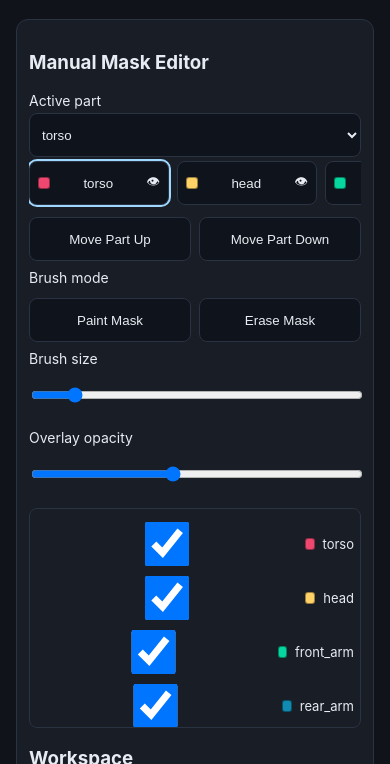
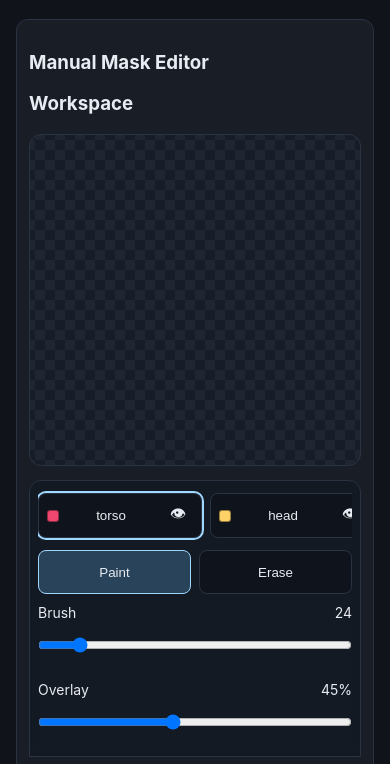
Before and after one commit to Herbachino1776/sprite-rig-lab, a website built with Vite: page index.html in a window 390 px wide. Shown: the part 79-843 px from the top of the page. Built offline with nearby package versions, Linux system fonts and the light colour scheme.

Commit message:
Redesign manual mask editor for mobile-first workflow

```diff
--- a/src/app.ts
+++ b/src/app.ts
@@ -92,14 +92,14 @@ export function initApp(root: HTMLDivElement) {
       </section>
       <section class="panel">
         <h3>Manual Mask Editor</h3>
-        <label>Active part</label><select id="activePart"></select>
-        <div class="partChips" id="partChips"></div>
-        <div class="row"><button id="partUp" type="button">Move Part Up</button><button id="partDown" type="button">Move Part Down</button></div>
-        <label>Brush mode</label><div class="row"><button id="paintMode" type="button">Paint Mask</button><button id="eraseMode" type="button">Erase Mask</button></div>
-        <label>Brush size</label><input id="brushSize" type="range" min="1" max="256" value="24" />
-        <label>Overlay opacity</label><input id="overlayOpacity" type="range" min="0.05" max="1" step="0.05" value="0.45" />
-        <div id="partsList" class="partsList"></div>
         <h3>Workspace</h3><canvas id="workspace" width="1024" height="1024"></canvas>
+        <div class="mobileDock" id="mobileDock">
+          <div class="partChips" id="partChips"></div>
+          <div class="row segmented"><button id="paintMode" type="button">Paint</button><button id="eraseMode" type="button">Erase</button></div>
+          <div class="compactSlider"><label for="brushSize">Brush <span id="brushSizeValue">24</span></label><input id="brushSize" type="range" min="1" max="256" value="24" /></div>
+          <div class="compactSlider"><label for="overlayOpacity">Overlay <span id="overlayOpacityValue">45%</span></label><input id="overlayOpacity" type="range" min="0.05" max="1" step="0.05" value="0.45" /></div>
+        </div>
+        <div class="layerRow"><span>Layer</span><div class="row"><button id="partUp" type="button">Up</button><button id="partDown" type="button">Down</button></div></div>
         <h3>Preview loop</h3><canvas id="preview" width="1024" height="1024"></canvas>
       </section>
     </div>`;
@@ -118,13 +118,13 @@ export function initApp(root: HTMLDivElement) {
   const jsonButton = document.createElement('button');
   const saveProjectButton = root.querySelector<HTMLButtonElement>('#saveProject')!;
 
-  const activePartSelect = root.querySelector<HTMLSelectElement>('#activePart')!;
-  const partsList = root.querySelector<HTMLDivElement>('#partsList')!;
   const partChips = root.querySelector<HTMLDivElement>('#partChips')!;
   const partUpButton = root.querySelector<HTMLButtonElement>('#partUp')!;
   const partDownButton = root.querySelector<HTMLButtonElement>('#partDown')!;
   const paintModeButton = root.querySelector<HTMLButtonElement>('#paintMode')!;
   const eraseModeButton = root.querySelector<HTMLButtonElement>('#eraseMode')!;
+  const brushSizeValue = root.querySelector<HTMLSpanElement>('#brushSizeValue')!;
+  const overlayOpacityValue = root.querySelector<HTMLSpanElement>('#overlayOpacityValue')!;
 
   const workspaceTransform = { offsetX: 0, offsetY: 0, scale: 1 };
   const parts: MaskPart[] = defaultPartNames.map((name, i) => ({ name, visible: true, color: partColors[i % partColors.length], maskCanvas: null }));
@@ -157,10 +157,11 @@ export function initApp(root: HTMLDivElement) {
   };
 
   const renderPartsPanel = () => {
-    activePartSelect.innerHTML = parts.map((p) => `<option value="${p.name}">${p.name}</option>`).join('');
-    activePartSelect.value = activePart;
-    partsList.innerHTML = parts.map((p) => `<label class="partItem"><input type="checkbox" data-vis="${p.name}" ${p.visible ? 'checked' : ''}/> <span class="swatch" style="background:${p.color}"></span>${p.name}</label>`).join('');
-    partChips.innerHTML = parts.map((p) => `<button type="button" class="partChip ${p.name === activePart ? 'active' : ''}" data-part="${p.name}"><span class="swatch" style="background:${p.color}"></span><span>${p.name}</span><span>${p.visible ? '👁' : '🚫'}</span></button>`).join('');
+    partChips.innerHTML = parts.map((p) => `<button type="button" class="partChip ${p.name === activePart ? 'active' : ''}" data-part="${p.name}"><span class="swatch" style="background:${p.color}"></span><span class="partName">${p.name}</span><span class="eyeButton" data-toggle-vis="${p.name}" role="button" aria-label="${p.visible ? 'Hide' : 'Show'} ${p.name}">${p.visible ? '👁' : '🚫'}</span></button>`).join('');
+    paintModeButton.classList.toggle('active', brushMode === 'paint');
+    eraseModeButton.classList.toggle('active', brushMode === 'erase');
+    brushSizeValue.textContent = String(brushSize);
+    overlayOpacityValue.textContent = `${Math.round(overlayOpacity * 100)}%`;
   };
 
   const rebuildOverlay = (part: MaskPart, entry: OverlayCache) => {
@@ -259,18 +260,23 @@ export function initApp(root: HTMLDivElement) {
     ensureMaskCanvases(); renderPartsPanel(); scheduleWorkspaceRender(); setStatus(`Loaded ${file.name}: ${state.analysis.width} x ${state.analysis.height}.`);
   });
 
-  activePartSelect.addEventListener('change', (e) => { activePart = (e.target as HTMLSelectElement).value; renderPartsPanel(); scheduleWorkspaceRender(); });
   partChips.addEventListener('click', (e) => {
+    const toggle = (e.target as HTMLElement).closest<HTMLElement>('[data-toggle-vis]');
+    if (toggle) {
+      e.stopPropagation();
+      const p = parts.find((part) => part.name === toggle.dataset.toggleVis);
+      if (p) { p.visible = !p.visible; renderPartsPanel(); scheduleWorkspaceRender(); }
+      return;
+    }
     const button = (e.target as HTMLElement).closest<HTMLButtonElement>('[data-part]'); if (!button) return;
     activePart = button.dataset.part!; renderPartsPanel(); scheduleWorkspaceRender();
   });
-  partsList.addEventListener('change', (e) => { const el = e.target as HTMLInputElement; const p = parts.find((part) => part.name === el.dataset.vis); if (p) { p.visible = el.checked; renderPartsPanel(); scheduleWorkspaceRender(); } });
   partUpButton.addEventListener('click', () => { const i = parts.findIndex((p) => p.name === activePart); if (i > 0) { [parts[i - 1], parts[i]] = [parts[i], parts[i - 1]]; renderPartsPanel(); scheduleWorkspaceRender(); } });
   partDownButton.addEventListener('click', () => { const i = parts.findIndex((p) => p.name === activePart); if (i >= 0 && i < parts.length - 1) { [parts[i + 1], parts[i]] = [parts[i], parts[i + 1]]; renderPartsPanel(); scheduleWorkspaceRender(); } });
-  paintModeButton.addEventListener('click', () => { brushMode = 'paint'; });
-  eraseModeButton.addEventListener('click', () => { brushMode = 'erase'; });
-  root.querySelector<HTMLInputElement>('#brushSize')!.addEventListener('input', (e) => { brushSize = Number((e.target as HTMLInputElement).value); scheduleWorkspaceRender(); });
-  root.querySelector<HTMLInputElement>('#overlayOpacity')!.addEventListener('input', (e) => { overlayOpacity = Number((e.target as HTMLInputElement).value); for (const p of parts) markPartDirty(p.name); scheduleWorkspaceRender(); });
+  paintModeButton.addEventListener('click', () => { brushMode = 'paint'; renderPartsPanel(); });
+  eraseModeButton.addEventListener('click', () => { brushMode = 'erase'; renderPartsPanel(); });
+  root.querySelector<HTMLInputElement>('#brushSize')!.addEventListener('input', (e) => { brushSize = Number((e.target as HTMLInputElement).value); renderPartsPanel(); scheduleWorkspaceRender(); });
+  root.querySelector<HTMLInputElement>('#overlayOpacity')!.addEventListener('input', (e) => { overlayOpacity = Number((e.target as HTMLInputElement).value); for (const p of parts) markPartDirty(p.name); renderPartsPanel(); scheduleWorkspaceRender(); });
 
   saveProjectButton.addEventListener('click', () => {
     if (!state.analysis || !sourceImageDataUrl) return;
--- a/src/styles.css
+++ b/src/styles.css
@@ -16,13 +16,22 @@ pre { white-space: pre-wrap; font-size:12px; }
 .warn { color:#ffd166; }
 .status { color:#9fd7ff; margin:8px 0; font-size: 13px; }
 .status.error { color:#ff8f8f; }
-.partsList { max-height: 220px; overflow:auto; border:1px solid #2a3342; border-radius:8px; padding:6px; margin:8px 0; }
-.partItem { display:flex; align-items:center; gap:8px; margin:4px 0; font-size:13px; min-height:44px; }
-.partChips { display:flex; gap:8px; overflow:auto; padding:4px 0; }
-.partChip { width:auto; min-width:140px; display:flex; align-items:center; justify-content:space-between; gap:8px; margin-top:0; }
+.mobileDock { margin-top: 10px; display:flex; flex-direction:column; gap:8px; }
+.partChips { display:flex; gap:8px; overflow-x:auto; overflow-y:hidden; padding:4px 0; scroll-snap-type:x proximity; -webkit-overflow-scrolling: touch; }
+.partChip { width:auto; min-width:164px; min-height:44px; display:flex; align-items:center; justify-content:space-between; gap:8px; margin-top:0; scroll-snap-align:start; }
 .partChip.active { outline:2px solid #9fd7ff; }
+.partName { white-space: nowrap; }
+.eyeButton { min-width:30px; text-align:center; font-size:16px; }
+.segmented button { margin-top:0; }
+.segmented button.active { background:#28435a; border-color:#9fd7ff; }
+.compactSlider label { display:flex; justify-content:space-between; align-items:center; margin:2px 0; }
+.compactSlider input { margin:0; }
+.layerRow { display:flex; align-items:center; gap:8px; margin-top:10px; }
+.layerRow > span { font-size:13px; opacity:0.9; min-width:48px; }
 .swatch { width:12px; height:12px; border-radius:3px; display:inline-block; border:1px solid #0006; }
 @media (max-width: 900px) {
   .grid { display:flex; flex-direction:column; }
   .grid .panel:nth-child(2) { order: -1; }
+  .mobileDock { position: sticky; bottom: 0; z-index: 20; background:#141a24ee; border:1px solid #2a3342; border-radius:12px 12px 0 0; padding:8px; backdrop-filter: blur(6px); }
+  #app { padding-bottom: 84px; }
 }
```
